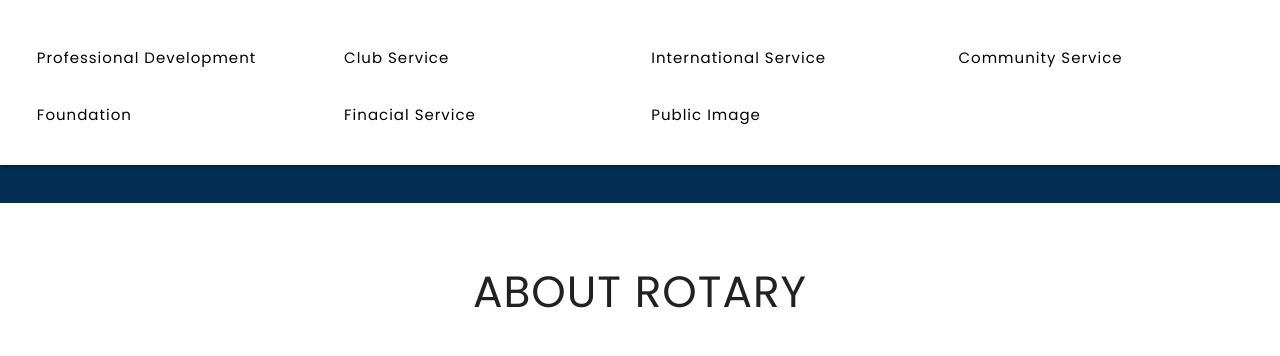
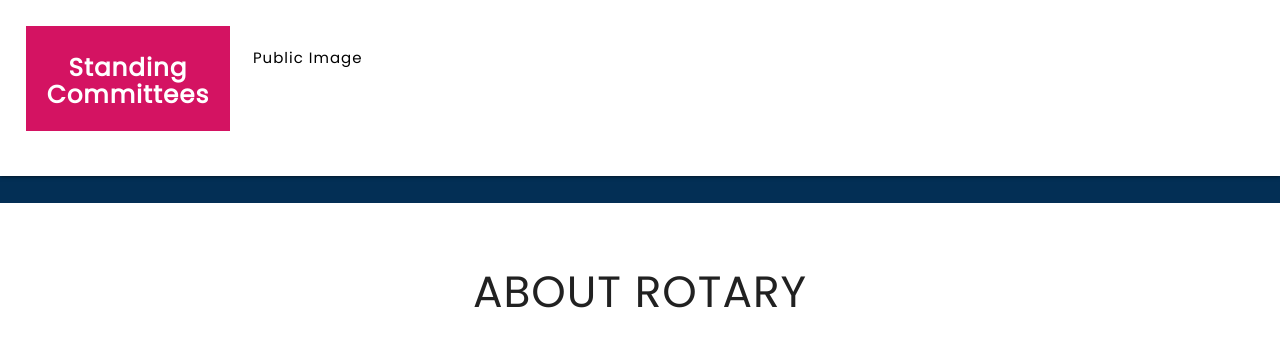
Before and after one commit to cw-saurabh/RotarApp-2.0, a Django app: page /aboutUs/ in a window 1280 px wide, after a click that opens the changed part. Shown: the part 57-413 px from the top of the page. Run offline with Django 3.2, Linux system fonts and the light colour scheme; tables that the repository leaves empty hold one stand-in row (values such as "Sample post").

Commit message:
Added dynamic avenueLinks in navbar

```diff
--- /dev/null
+++ b/Main/context_processor.py
@@ -0,0 +1,13 @@
+from Main.models import avenues, WhatWeDo
+
+def navbar_processor(request):
+    links = dict()
+    for avenue in avenues :
+        events = WhatWeDo.objects.filter(eventCategory=avenue).all()
+        if(len(events)):
+            links[avenue] = {
+                "Title" : avenues[avenue],
+                "SubTab" : avenues[avenue].replace(" ",'')
+            }
+    print(links)
+    return {'EventNavLinks': links}
--- a/Main/templates/Main/m_navbar.html
+++ b/Main/templates/Main/m_navbar.html
@@ -14,13 +14,9 @@
     <li>
       <div class="collapsible-header black-text" id="mobile-whatWeDo" >WHAT WE DO</div>
       <div class="collapsible-body">
-            <a href="{% url 'main_whatWeDo' avenue=1 %}"  style="display:inline-block;" class="black-text col s3" id="mobile-ProfessionalDevelopment">Professional Development</a>
-            <a href="{% url 'main_whatWeDo' avenue=2 %}"  style="display:inline-block;" class="black-text col s3" id="mobile-ClubService">Club Service</a>
-            <a href="{% url 'main_whatWeDo' avenue=3 %}"  style="display:inline-block;" class="black-text col s3" id="mobile-InternationalService">International Service</a>
-            <a href="{% url 'main_whatWeDo' avenue=4 %}"  style="display:inline-block;" class="black-text col s3" id="mobile-CommunityService">Community Service</a>
-            <a href="{% url 'main_whatWeDo' avenue=5 %}"  style="display:inline-block;" class="black-text col s3" id="mobile-Foundation">Foundation</a>
-            <a href="{% url 'main_whatWeDo' avenue=6 %}"  style="display:inline-block;" class="black-text col s3" id="mobile-FinancialService">Financial Service</a>
-            <a href="{% url 'main_whatWeDo' avenue=7 %}"  style="display:inline-block;" class="black-text col s3" id="mobile-PublicImage">Public Image</a>
+        {% for key, value in EventNavLinks.items %}
+            <a href="{% url 'main_whatWeDo' avenue=key %}"  style="display:inline-block;" class="black-text col s3 truncate" id="mobile-{{value.SubTab}}">{{value.Title}}</a>
+        {% endfor %}
       </div>
     </li>
     {% comment %} <li><a href="{% url 'main_whatWeDo' %}"  style="display:inline-block;" id="mobile-zone" class="black-text">ZONE</a></li> {% endcomment %}
@@ -46,14 +42,17 @@
         {% endif %}
 
 </ul>
-<div id="dropdown1" class="dropdown-content row" style="min-width:100%;max-height:15rem;padding:2%;white-space:nowrap">
-    <a href="{% url 'main_whatWeDo' avenue=1 %}"  style="display:inline-block;" class="black-text col s3" id="desktop-ProfessionalDevelopment">Professional Development</a>
-    <a href="{% url 'main_whatWeDo' avenue=2 %}"  style="display:inline-block;" class="black-text col s3" id="desktop-ClubService">Club Service</a>
-    <a href="{% url 'main_whatWeDo' avenue=3 %}"  style="display:inline-block;" class="black-text col s3" id="desktop-InternationalService">International Service</a>
-    <a href="{% url 'main_whatWeDo' avenue=4 %}"  style="display:inline-block;" class="black-text col s3" id="desktop-CommunityService">Community Service</a>
-    <a href="{% url 'main_whatWeDo' avenue=5 %}"  style="display:inline-block;" class="black-text col s3" id="desktop-Foundation">Foundation</a>
-    <a href="{% url 'main_whatWeDo' avenue=6 %}"  style="display:inline-block;" class="black-text col s3" id="desktop-FinancialService">Finacial Service</a>
-    <a href="{% url 'main_whatWeDo' avenue=7 %}"  style="display:inline-block;" class="black-text col s3" id="desktop-PublicImage">Public Image</a>
+<div id="dropdown1" class="dropdown-content" style="min-width:100%;max-height:15rem;padding:2%;white-space:nowrap">
+    <div class="row flex">
+        <div class="col l2 center-align" style="background-color: #d41362;padding:1%;">
+            <h5 class="white-text truncate"><b>Standing<br>Committees</b></h5>
+        </div>
+        <div class="col l10">
+        {% for key, value in EventNavLinks.items %}
+                <a href="{% url 'main_whatWeDo' avenue=key %}"  style="display:inline-block;" class="black-text col s3 truncate" id="desktop-{{value.SubTab}}">{{value.Title}}</a>
+        {% endfor %}
+        </div>
+    </div>
 </div>
 <div class="navbar-fixed">
     <nav class="nav-wrapper white z-depth-2">
@@ -91,10 +90,7 @@
                 {% else %}
                 <li><a href="{% url 'auth_login' %}" id="desktop-login" class="black-text">LOGIN</a></li>
                 {% endif %}
-
             </ul>
-
-
         </div>
     </nav>
 </div>
--- a/RotarApp/settings.py
+++ b/RotarApp/settings.py
@@ -52,6 +52,7 @@ TEMPLATES = [
                 'django.template.context_processors.request',
                 'django.contrib.auth.context_processors.auth',
                 'django.contrib.messages.context_processors.messages',
+                'Main.context_processor.navbar_processor'
             ],
         },
     },
```
